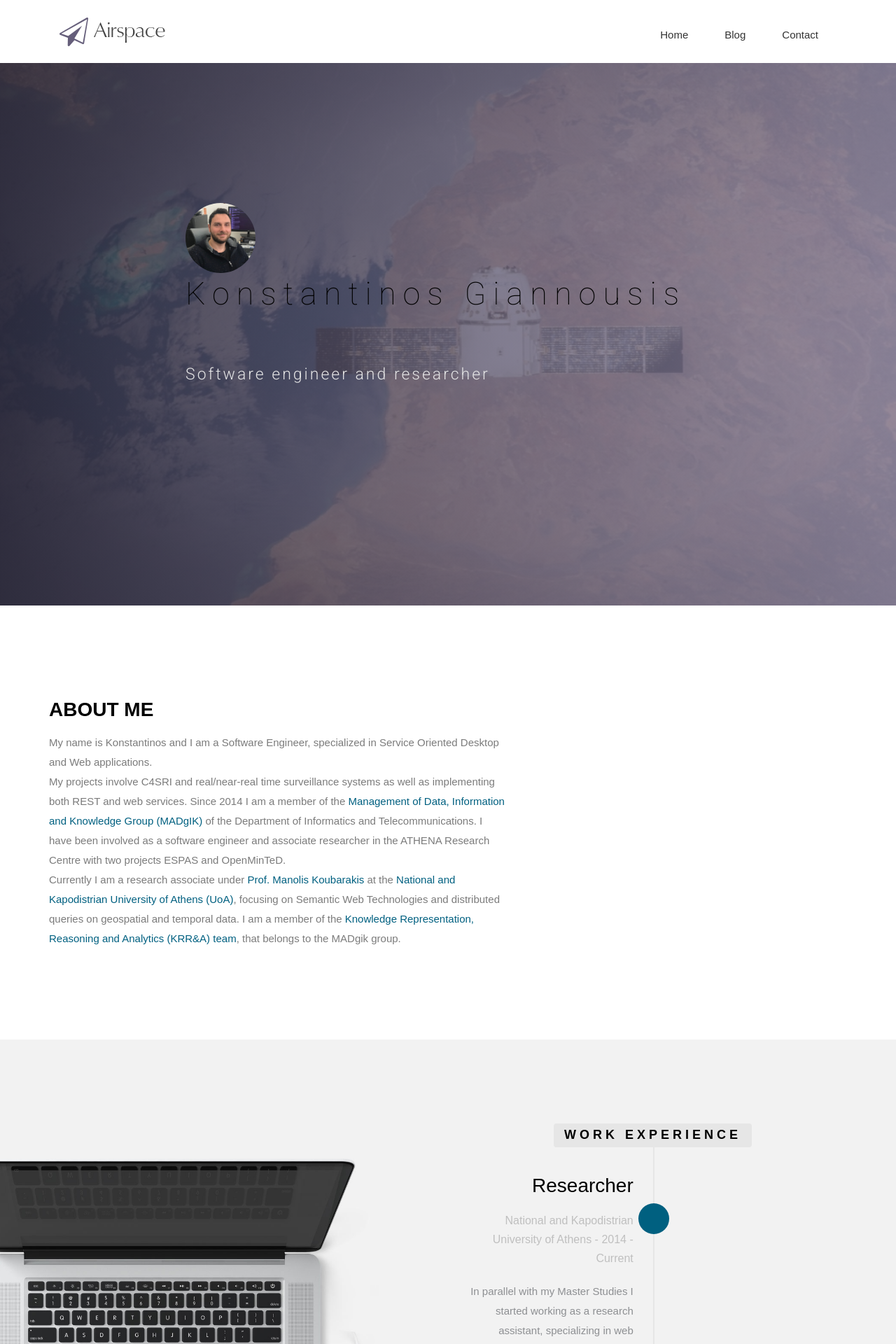
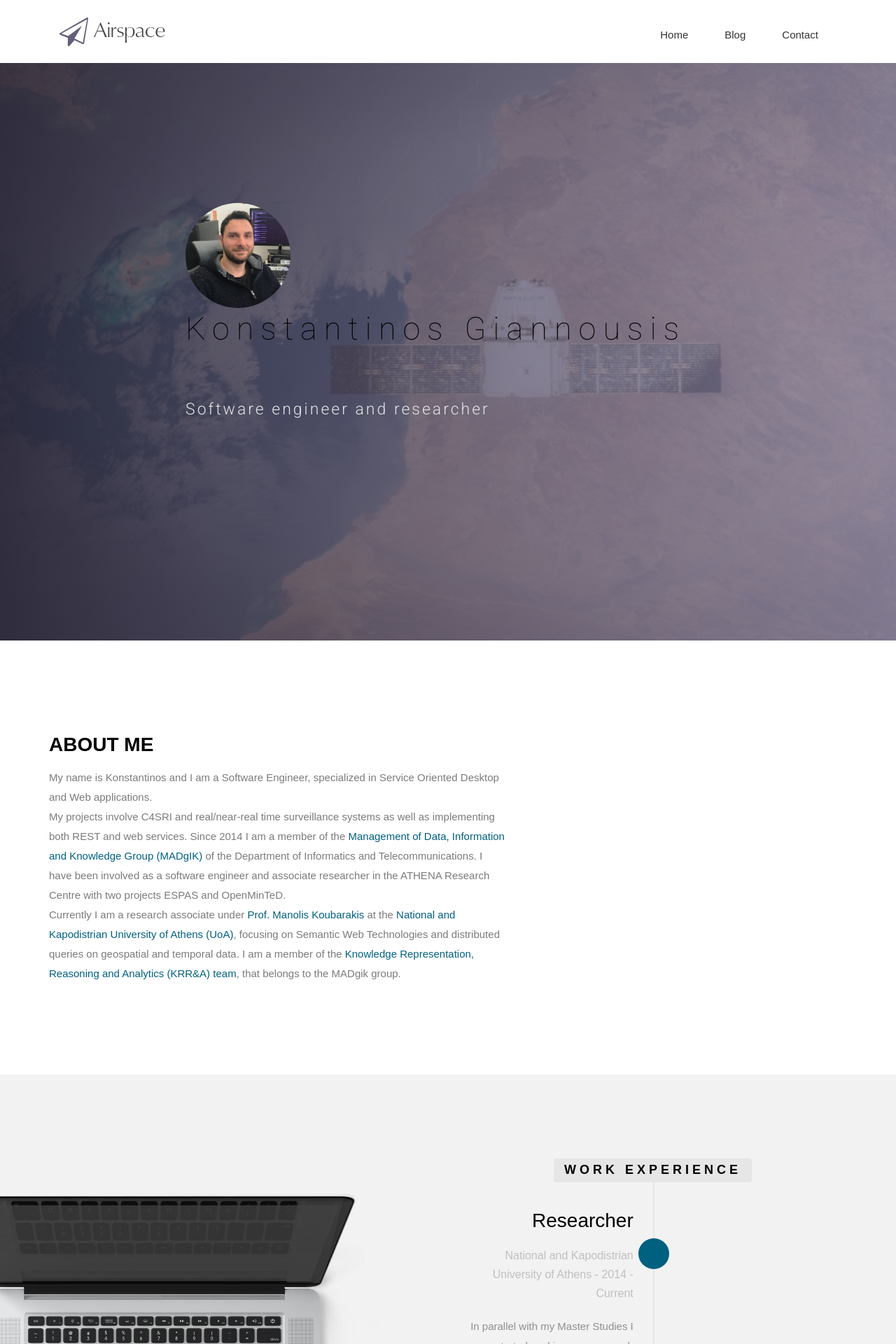
Before and after one commit to kgiann78/kgiann78.github.io, a Jekyll site: the page built from index.html, in a window 1280 px wide. Shown: the top 1920 px of the page at 70% size. Built offline with Jekyll 4.4.1, drawn with Linux system fonts in a browser that asks for light colours; nearby versions of some CDN libraries; some web fonts are replaced.

Commit message:
Updating index

```diff
--- a/index.html
+++ b/index.html
@@ -10,7 +10,7 @@ permalink: /
         <div class="row">
             <div class="col-md-10 col-md-offset-2">
                 <div class="block">
-                    <img class="animated fadeInUp" style="border-radius: 500px;" src="img/personal.jpeg" height="100" width="100"
+                    <img class="animated fadeInUp" style="border-radius: 500px;" src="img/personal.jpeg" height="150" width="150"
                          alt="my image">
                     <h1 class="animated fadeInUp">Konstantinos Giannousis</h1>
                     <p class="animated fadeInUp">Software engineer and researcher</p>
```
